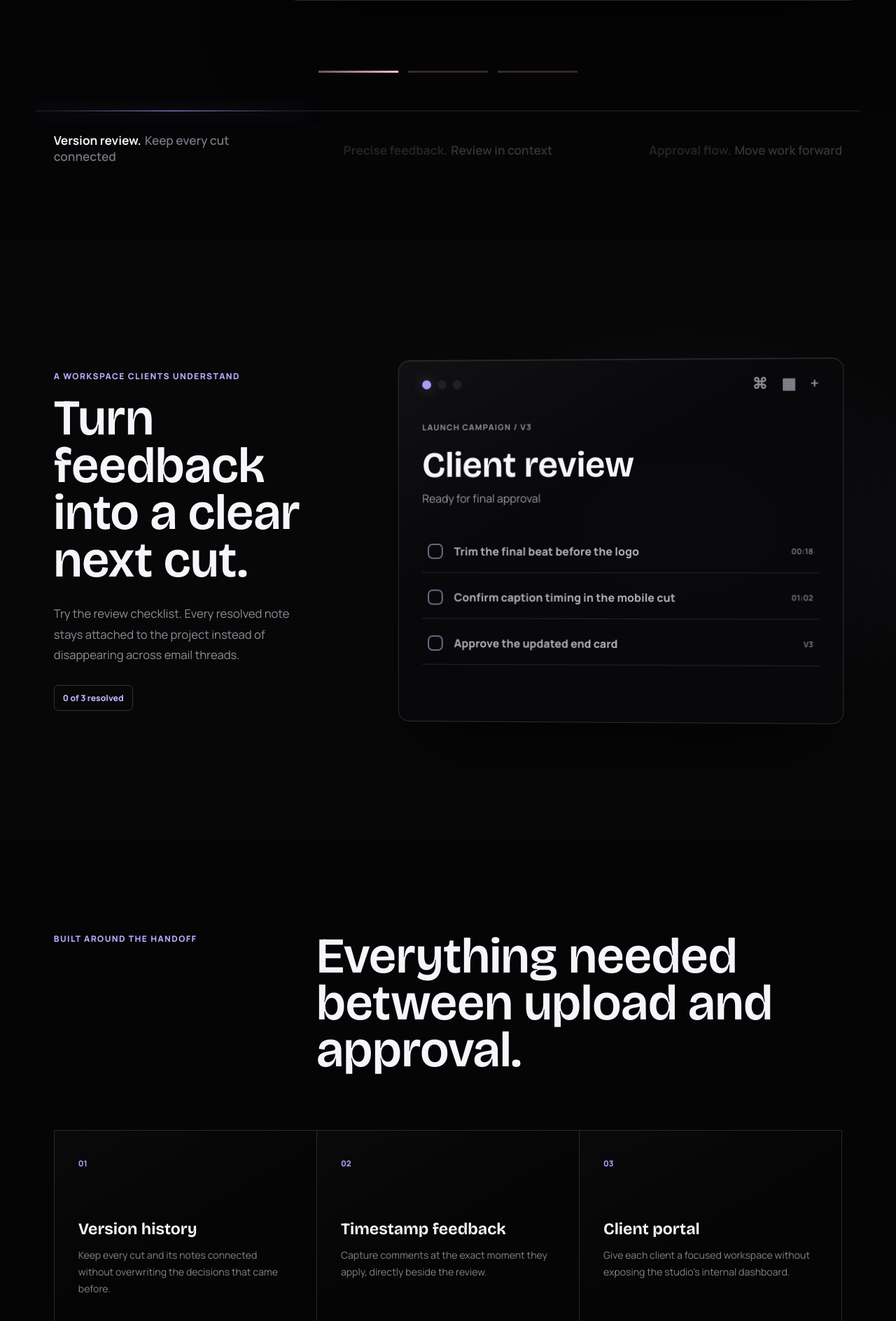
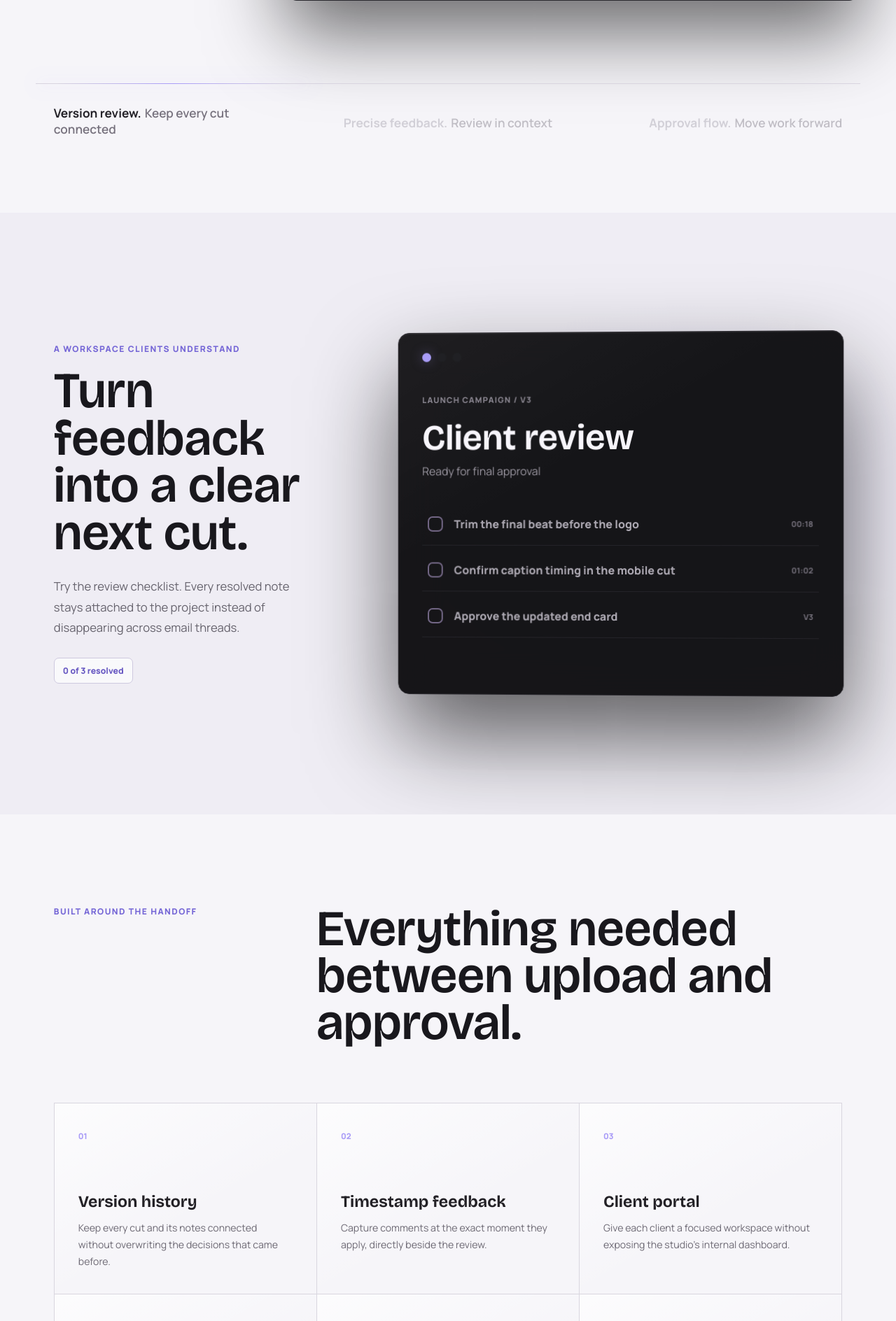
Before and after one commit to melody940504-ai/clientflow, a FastAPI app: page / in a window 1280 px wide. Shown: the part 1907-3795 px from the top of the page at 70% size. Run offline with FastAPI, Linux system fonts and the light colour scheme; some libraries are stand-ins or nearby versions.

Commit message:
Fix landing theme and carousel behavior

```diff
--- a/app/static/app.js
+++ b/app/static/app.js
@@ -59,19 +59,17 @@
   if (showcase) {
     const scenes = Array.from(showcase.querySelectorAll('[data-showcase-scene]'));
     const tabs = Array.from(showcase.querySelectorAll('[data-showcase-tab]'));
-    const progressSegments = Array.from(showcase.querySelectorAll('[data-showcase-progress]'));
     const showcaseLinks = Array.from(document.querySelectorAll('[data-showcase-link]'));
     const switcher = showcase.querySelector('.showcase-switcher');
     const reduceMotion = window.matchMedia('(prefers-reduced-motion: reduce)').matches;
     let activeIndex = 0;
     let rotationTimer = null;
 
-    const restartProgress = (index) => {
-      progressSegments.forEach((segment) => segment.classList.remove('is-active'));
-      const activeSegment = progressSegments[index];
-      if (!activeSegment) return;
-      void activeSegment.offsetWidth;
-      activeSegment.classList.add('is-active');
+    const restartProgress = () => {
+      if (!switcher) return;
+      switcher.classList.remove('is-progressing');
+      void switcher.offsetWidth;
+      switcher.classList.add('is-progressing');
     };
 
     const showScene = (nextIndex, userInitiated = false) => {
@@ -90,12 +88,8 @@
         tab.tabIndex = isActive ? 0 : -1;
       });
 
-      showcaseLinks.forEach((link) => {
-        link.classList.toggle('is-current', Number.parseInt(link.dataset.showcaseLink, 10) === activeIndex);
-      });
-
       switcher?.style.setProperty('--showcase-index', String(activeIndex));
-      restartProgress(activeIndex);
+      restartProgress();
 
       if (userInitiated && window.innerWidth <= 640) {
         tabs[activeIndex]?.scrollIntoView({ behavior: reduceMotion ? 'auto' : 'smooth', block: 'nearest', inline: 'center' });
@@ -111,7 +105,7 @@
     const startRotation = () => {
       stopRotation();
       showcase.classList.remove('is-paused');
-      if (!reduceMotion && document.visibilityState === 'visible') {
+      if (document.visibilityState === 'visible') {
         rotationTimer = window.setInterval(() => showScene(activeIndex + 1), 5200);
       }
     };
--- a/app/static/styles.css
+++ b/app/static/styles.css
@@ -2496,12 +2496,8 @@ html:not([data-theme="dark"]) :is(
 }
 
 .landing-product-nav a:hover::after,
-.landing-product-nav a.is-current::after {
+.landing-product-nav a:focus-visible::after {
   transform: scaleX(1);
-}
-
-.landing-product-nav a.is-current {
-  color: var(--text);
 }
 
 .landing-nav-actions {
@@ -3261,38 +3257,6 @@ html:not([data-theme="dark"]) :is(
   border-top: 1px solid #242329;
 }
 
-.showcase-progress {
-  display: flex;
-  justify-content: center;
-  gap: 14px;
-  width: min(370px, calc(100% - 40px));
-  margin: 36px auto 0;
-}
-
-.showcase-progress > span {
-  position: relative;
-  overflow: hidden;
-  flex: 1;
-  height: 3px;
-  background: #34262b;
-}
-
-.showcase-progress i {
-  position: absolute;
-  inset: 0;
-  background: linear-gradient(90deg, #68545d, #d49daf 74%, #f2c4d2);
-  box-shadow: 0 0 18px rgba(220, 151, 174, 0.82);
-  transform: translateX(-101%);
-}
-
-.showcase-progress > span.is-active i {
-  animation: showcase-progress 5.2s linear forwards;
-}
-
-.product-showcase.is-paused .showcase-progress > span.is-active i {
-  animation-play-state: paused;
-}
-
 #workflow,
 #capabilities,
 #demo {
@@ -3308,7 +3272,17 @@ html:not([data-theme="dark"]) :is(
   height: 1px;
   background: linear-gradient(90deg, transparent 8%, #a99cf7 50%, transparent 92%);
   box-shadow: 0 0 22px rgba(169, 156, 247, 0.7);
+  transform: scaleX(0);
+  transform-origin: left;
   transition: left 420ms cubic-bezier(.2,.72,.2,1);
+}
+
+.showcase-switcher.is-progressing::after {
+  animation: switcher-progress 5.2s linear forwards;
+}
+
+.product-showcase.is-paused .showcase-switcher::after {
+  animation-play-state: paused;
 }
 
 .showcase-switcher button {
@@ -3431,14 +3405,6 @@ html:not([data-theme="dark"]) :is(
   box-shadow: 0 0 18px rgba(169, 156, 247, 0.34);
 }
 
-.command-window-bar > div {
-  display: flex;
-  gap: 20px;
-  margin-left: auto;
-  color: #8d8993;
-  font-size: 1.35rem;
-}
-
 .command-window-label {
   margin: 20px 0 0;
   color: #8a8691;
@@ -3614,6 +3580,129 @@ html:not([data-theme="dark"]) :is(
   font-size: clamp(4rem, 8vw, 8rem);
 }
 
+html:not([data-theme="dark"]) .landing-page {
+  background: #f6f5f9;
+  color: #19181d;
+}
+
+html:not([data-theme="dark"]) .landing-page .lumaire-stage-backdrop {
+  opacity: 0.26;
+  filter: grayscale(0.35) contrast(0.72);
+}
+
+html:not([data-theme="dark"]) .landing-page .lumaire-stage-shade {
+  background:
+    linear-gradient(180deg, rgba(248, 247, 251, 0.58) 0%, rgba(248, 247, 251, 0.82) 54%, #f6f5f9 97%),
+    radial-gradient(ellipse 58% 46% at 50% 32%, rgba(255, 255, 255, 0.12), rgba(246, 245, 249, 0.55));
+}
+
+html:not([data-theme="dark"]) .landing-page .stage-kicker {
+  color: #7465d6;
+}
+
+html:not([data-theme="dark"]) .landing-page .lumaire-stage-copy h1,
+html:not([data-theme="dark"]) .landing-page .showcase-heading h2,
+html:not([data-theme="dark"]) .landing-page .showcase-copy h3,
+html:not([data-theme="dark"]) .landing-page .interactive-review-copy h2,
+html:not([data-theme="dark"]) .landing-page .landing-capabilities h2,
+html:not([data-theme="dark"]) .landing-page .landing-final-cta h2 {
+  color: #19181d;
+  text-shadow: none;
+}
+
+html:not([data-theme="dark"]) .landing-page .stage-lead,
+html:not([data-theme="dark"]) .landing-page .showcase-heading > p:last-child,
+html:not([data-theme="dark"]) .landing-page .showcase-copy p,
+html:not([data-theme="dark"]) .landing-page .interactive-review-copy > p:not(.stage-kicker),
+html:not([data-theme="dark"]) .landing-page .landing-final-cta > p:not(.stage-kicker) {
+  color: #66636d;
+}
+
+html:not([data-theme="dark"]) .landing-page .stage-secondary {
+  border-color: #d8d5df;
+  background: rgba(255, 255, 255, 0.82);
+  color: #222126;
+  box-shadow:
+    0 10px 28px rgba(42, 35, 70, 0.08),
+    0 1px 0 rgba(255, 255, 255, 0.94) inset;
+}
+
+html:not([data-theme="dark"]) .landing-page .stage-secondary:hover {
+  border-color: #aaa1d8;
+  background: #ffffff;
+}
+
+html:not([data-theme="dark"]) .landing-page .stage-scroll-cue {
+  color: #6e6a75;
+}
+
+html:not([data-theme="dark"]) .landing-page .product-showcase,
+html:not([data-theme="dark"]) .landing-page .landing-capabilities {
+  background: #f6f5f9;
+  color: #19181d;
+}
+
+html:not([data-theme="dark"]) .landing-page .interactive-review {
+  background:
+    radial-gradient(ellipse 44% 46% at 76% 48%, rgba(155, 140, 246, 0.13), transparent 72%),
+    #efedf4;
+  color: #19181d;
+}
+
+html:not([data-theme="dark"]) .landing-page .review-status {
+  border-color: #cec9df;
+  background: rgba(255, 255, 255, 0.66);
+  color: #6758c2;
+}
+
+html:not([data-theme="dark"]) .landing-page .review-command-window {
+  color: #f7f5fb;
+}
+
+html:not([data-theme="dark"]) .landing-page .showcase-switcher {
+  border-color: #d8d4df;
+}
+
+html:not([data-theme="dark"]) .landing-page .showcase-switcher button {
+  color: #a29eaa;
+}
+
+html:not([data-theme="dark"]) .landing-page .showcase-switcher button.is-active {
+  color: #242228;
+}
+
+html:not([data-theme="dark"]) .landing-page .showcase-switcher span {
+  color: #77727e;
+}
+
+html:not([data-theme="dark"]) .landing-page .capability-grid {
+  border-color: #d9d6df;
+}
+
+html:not([data-theme="dark"]) .landing-page .capability-grid article {
+  border-color: #d9d6df;
+  background: linear-gradient(150deg, rgba(255, 255, 255, 0.72), transparent 58%);
+}
+
+html:not([data-theme="dark"]) .landing-page .capability-grid article:hover {
+  background-color: #ffffff;
+}
+
+html:not([data-theme="dark"]) .landing-page .capability-grid h3 {
+  color: #232126;
+}
+
+html:not([data-theme="dark"]) .landing-page .capability-grid p {
+  color: #6d6974;
+}
+
+html:not([data-theme="dark"]) .landing-page .landing-final-cta {
+  background:
+    linear-gradient(180deg, #f6f5f9, rgba(246, 245, 249, 0.86)),
+    url("/static/images/lumaire-stage.png") center bottom / cover;
+  color: #19181d;
+}
+
 @keyframes stage-breathe {
   from { transform: scale(1.02); }
   to { transform: scale(1.055); }
@@ -3629,9 +3718,9 @@ html:not([data-theme="dark"]) :is(
   50% { transform: translateY(4px); }
 }
 
-@keyframes showcase-progress {
-  from { transform: translateX(-101%); }
-  to { transform: translateX(0); }
+@keyframes switcher-progress {
+  from { transform: scaleX(0); }
+  to { transform: scaleX(1); }
 }
 
 @media (max-width: 980px) {
@@ -3897,10 +3986,6 @@ html:not([data-theme="dark"]) :is(
     scrollbar-width: none;
   }
 
-  .showcase-progress {
-    margin-top: 28px;
-  }
-
   .showcase-switcher::-webkit-scrollbar {
     display: none;
   }
@@ -3931,10 +4016,6 @@ html:not([data-theme="dark"]) :is(
     min-height: 500px;
     padding: 0 18px 28px;
     border-radius: 11px;
-  }
-
-  .command-window-bar > div {
-    gap: 14px;
   }
 
   .review-command-window h3 {
@@ -4082,4 +4163,9 @@ html:not([data-theme="dark"]) :is(
     animation-iteration-count: 1 !important;
     transition-duration: 0.01ms !important;
   }
-}
+
+  .showcase-switcher.is-progressing::after {
+    animation-duration: 5.2s !important;
+    animation-iteration-count: 1 !important;
+  }
+}
--- a/app/templates/base.html
+++ b/app/templates/base.html
@@ -13,7 +13,7 @@
   <link rel="preconnect" href="https://fonts.googleapis.com">
   <link rel="preconnect" href="https://fonts.gstatic.com" crossorigin>
   <link href="https://fonts.googleapis.com/css2?family=Bricolage+Grotesque:opsz,wdth,wght@12..96,75..100,400..800&family=Manrope:wght@400;500;600;700;800&display=swap" rel="stylesheet">
-  <link rel="stylesheet" href="/static/styles.css?v=20260730-product-nav">
+  <link rel="stylesheet" href="/static/styles.css?v=20260730-carousel-fix">
   <link rel="stylesheet" href="/static/onboarding.css?v=20260729">
 </head>
 <body class="{{ body_class or '' }}" {% if branding %}style="--primary: {{ branding.brand_color }}; --primary-strong: color-mix(in srgb, {{ branding.brand_color }} 86%, white);"{% endif %}>
@@ -94,7 +94,7 @@
     {% endif %}
     {% block content %}{% endblock %}
   </main>
-  <script src="/static/app.js?v=20260730-product-nav"></script>
+  <script src="/static/app.js?v=20260730-carousel-fix"></script>
   <script src="/static/onboarding.js?v=20260729"></script>
 </body>
 </html>
--- a/app/templates/landing.html
+++ b/app/templates/landing.html
@@ -131,12 +131,6 @@
     </article>
   </div>
 
-  <div class="showcase-progress" aria-hidden="true">
-    <span class="is-active" data-showcase-progress><i></i></span>
-    <span data-showcase-progress><i></i></span>
-    <span data-showcase-progress><i></i></span>
-  </div>
-
   <div class="showcase-switcher" role="tablist" aria-label="Product workflow">
     <button class="is-active" type="button" role="tab" aria-selected="true" data-showcase-tab="0">
       <strong>Version review.</strong><span>Keep every cut connected</span>
@@ -161,7 +155,6 @@
   <div class="review-command-window">
     <div class="command-window-bar">
       <span></span><span></span><span></span>
-      <div aria-hidden="true"><b>&#8984;</b><b>&#9638;</b><b>+</b></div>
     </div>
     <p class="command-window-label">Launch campaign / V3</p>
     <h3>Client review</h3>
```
